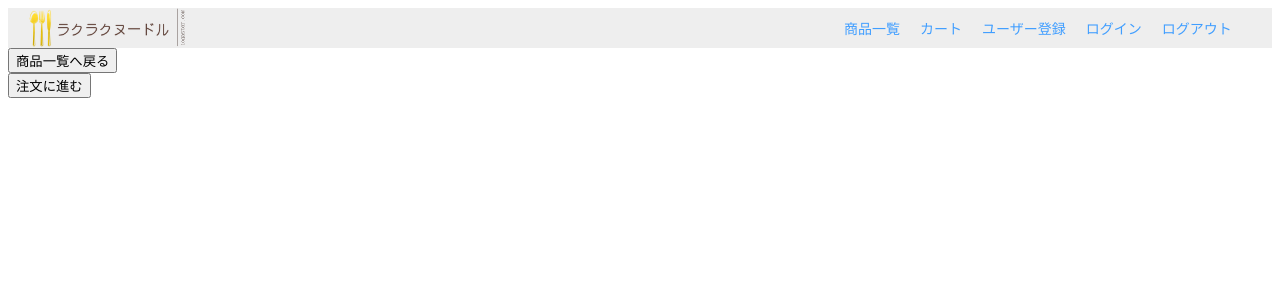
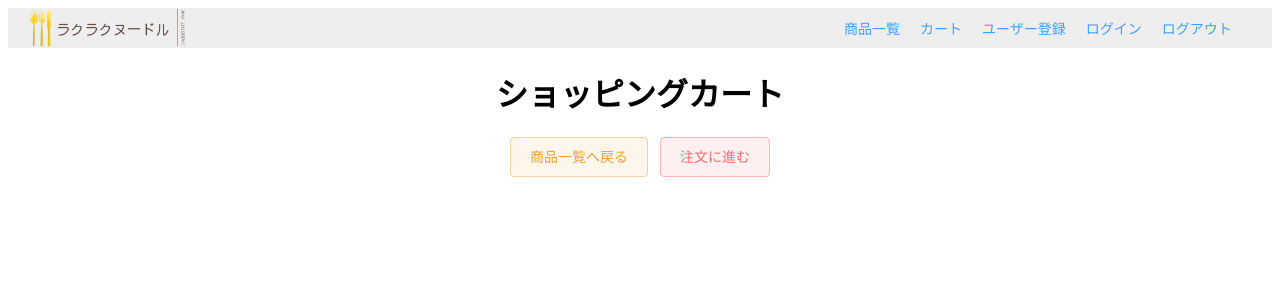
Before and after one commit to Mmy26/vue3-ecsite, a Vue app: page /cartlist in a window 1280 px wide. Shown: the top 300 px of the page. Built offline with nearby package versions, Linux system fonts and the light colour scheme.

Commit message:
カートリストの表示を修正

```diff
--- a/components.d.ts
+++ b/components.d.ts
@@ -17,6 +17,7 @@ declare module '@vue/runtime-core' {
     ElRow: typeof import('element-plus/es')['ElRow']
     ElSelect: typeof import('element-plus/es')['ElSelect']
     ElSpace: typeof import('element-plus/es')['ElSpace']
+    ElTable: typeof import('element-plus/es')['ElTable']
     Footer: typeof import('./src/components/Footer.vue')['default']
     Header: typeof import('./src/components/Header.vue')['default']
     HelloWorld: typeof import('./src/components/HelloWorld.vue')['default']
--- a/src/components/OrderItemFormList.vue
+++ b/src/components/OrderItemFormList.vue
@@ -4,7 +4,8 @@ import { Order } from "@/types/Order";
 import type { OrderItem } from "@/types/OrderItem";
 import { User } from "@/types/User";
 import { inject, onMounted, ref } from "vue";
-
+import { Delete } from "@element-plus/icons-vue";
+const fits = ["fill", "contain", "cover", "none", "scale-down"];
 const orderStore = inject(CartListKey);
 
 if (!orderStore) {
@@ -60,7 +61,11 @@ onMounted(() => {
         >
           <td class="cart-item-name">
             <div class="cart-item-icon">
-              <img v-bind:src="orderItem.item.imagePath" />
+              <!-- <img v-bind:src="orderItem.item.imagePath" />  -->
+              <el-image
+                style="width: 200px; height: 160px"
+                :src="orderItem.item.imagePath"
+              />
             </div>
             <span>{{ orderItem.item.name }}</span>
           </td>
@@ -88,19 +93,22 @@ onMounted(() => {
             </div>
           </td>
           <td>
-            <button
-              class="btn"
-              type="button"
+            <el-button
+              type="primary"
+              plain
+              :icon="Delete"
               @click="orderStore.deleteItem(index)"
+              >削除</el-button
             >
-              <span>削除</span>
-            </button>
           </td>
         </tr>
       </tbody>
     </table>
 
     <div class="row cart-total-price">
+      <h4 class="page-title" v-if="currentOrder.orderItemList.length === 0">
+        カートの中に商品がありません
+      </h4>
       <div>消費税：{{ currentOrder.tax.toLocaleString() }}円</div>
       <div>
         ご注文金額合計：{{ currentOrder.calcTotalPrice.toLocaleString() }}円
@@ -114,6 +122,8 @@ onMounted(() => {
 table {
   border-collapse: collapse;
   border: solid 1px;
+  margin-left: auto;
+  margin-right: auto;
 }
 table th,
 table td {
@@ -121,5 +131,10 @@ table td {
   border-width: 2px; /* 線の太さ */
   border-color: rgb(173, 172, 172);
   padding: 15px;
+  text-align: center;
+}
+.cart-total-price {
+  font-size: 30px;
+  text-align: center;
 }
 </style>
--- a/src/views/CartList.vue
+++ b/src/views/CartList.vue
@@ -1,11 +1,19 @@
 <template>
   <div>
+    <h1>ショッピングカート</h1>
     <OrderItemFormList></OrderItemFormList>
-    <button type="button" @click="backToItemList">商品一覧へ戻る</button>
-    <div class="row order-confirm-btn">
-      <button class="btn" type="button" @click="orderConfirm">
-        <span>注文に進む</span>
-      </button>
+    <div class="btn">
+      <el-button
+        type="warning"
+        plain
+        @click="backToItemList"
+        button
+        size="large"
+        >商品一覧へ戻る</el-button
+      >
+      <el-button type="danger" plain @click="orderConfirm" button size="large"
+        >注文に進む</el-button
+      >
     </div>
   </div>
 </template>
@@ -34,4 +42,11 @@ const backToItemList = (): void => {
 };
 </script>
 
-<style scoped></style>
+<style scoped>
+h1 {
+  text-align: center;
+}
+.btn {
+  text-align: center;
+}
+</style>
```
